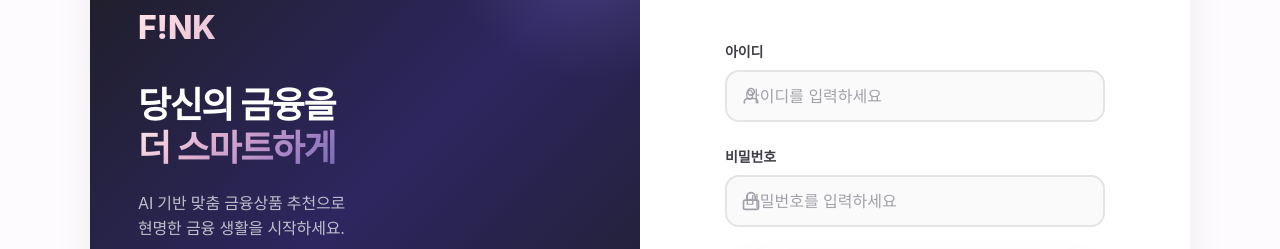
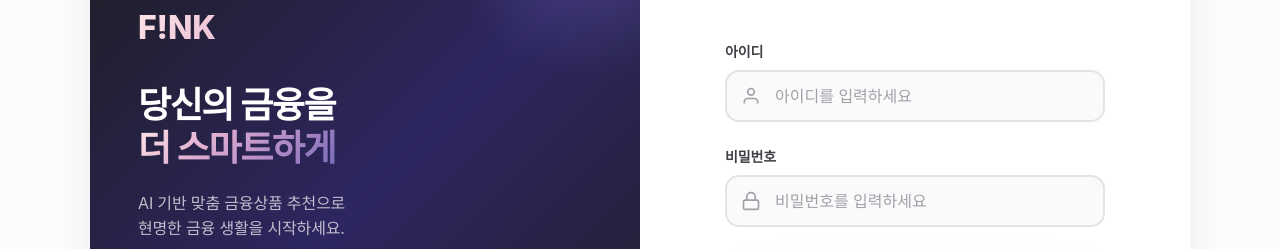
Before and after one commit to umaicode/ssafy-pjt, a Vue app in the folder frontend/: page /login in a window 1280 px wide. Shown: the part 242-491 px from the top of the page. Built offline with nearby package versions, Linux system fonts and the light colour scheme; no server answers; a web font is replaced by a local one.

Commit message:
fix: loginform placeholder, icon 위치 수정

```diff
--- a/frontend/src/views/LogInView.vue
+++ b/frontend/src/views/LogInView.vue
@@ -303,7 +303,7 @@ const logIn = () => {
   pointer-events: none;
 }
 
-.input-with-icon {
+.input.input-with-icon {
   padding-left: 48px;
 }
 
```
